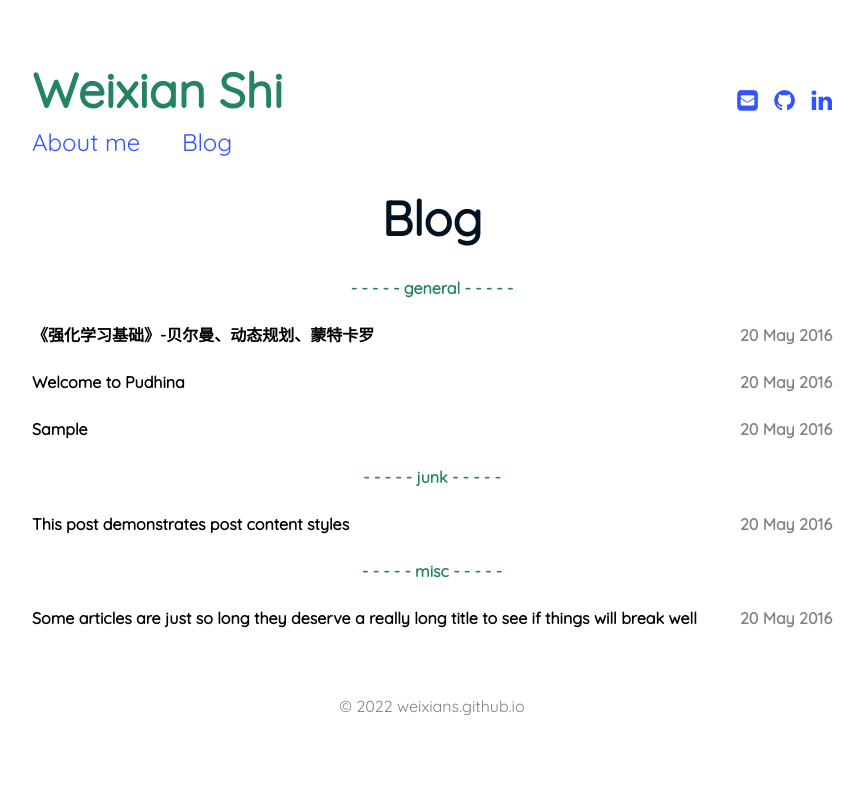
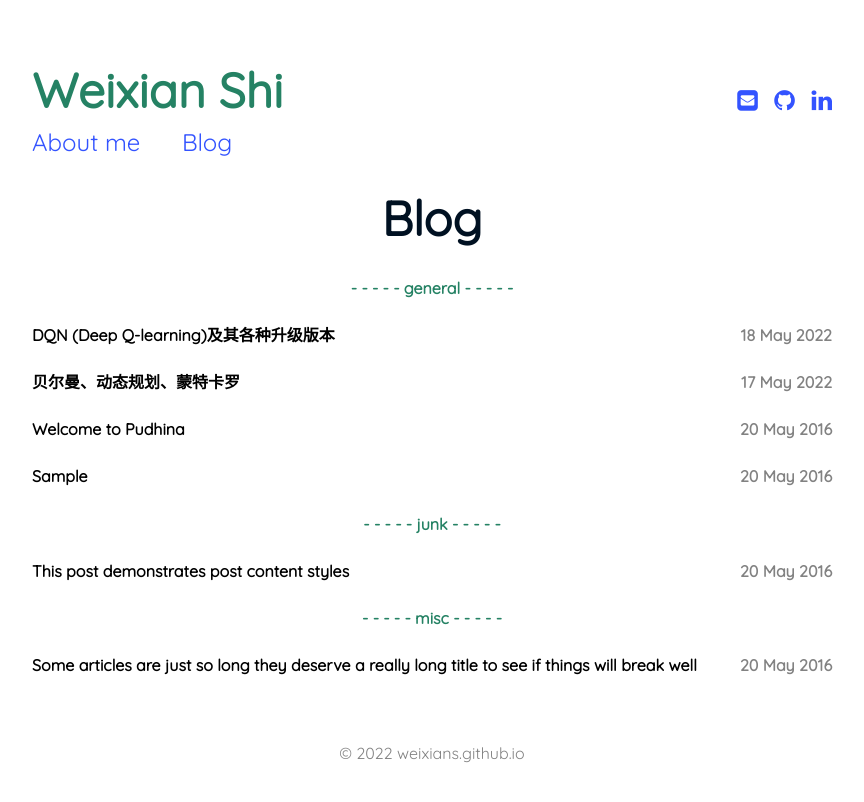
Before and after one commit to weixians/weixians.github.io, a Jekyll site: the page built from blog.html, in a window 1280 px wide. Shown: the top 802 px of the page, without its empty margins (208-1072 px from the left). Built offline with Jekyll 4.4.1, drawn with Linux system fonts in a browser that asks for light colours; some of the changed lines change nothing that is shown.

Commit message:
change content

```diff
--- /dev/null
+++ b/_posts/2022-05-17-rl3.md
@@ -0,0 +1,151 @@
+---
+layout: page
+title:  "DQN (Deep Q-learning)及其各种升级版本"
+subtitle: "《强化学习基础》"
+date:   2022-05-18 21:21:21 +0530
+categories: ["general"]
+---
+上一篇：[《强化学习基础》- 时序差分(TD)、SARSA、Q-learning](https://zhuanlan.zhihu.com/p/382224733 "《强化学习基础》- 时序差分(TD)、SARSA、Q-learning")
+
+# 价值函数的近似表示
+前面提到，无论是动态规划DP，蒙特卡罗方法MC，还是时序差分TD，使用的状态都是离散的有限个状态集合S。此时问题的规模比较小，比较容易求解。但是当状态集合很大甚至状态是连续时，就无法学习(比如Q-learning的Q表过大)
+
+解决办法：采用近似方法表示状态的价值函数。
+
+- 引入一个状态价值函数 $\hat{v}$, 这个函数由参数 $w$ 描述, 并接受状态 $s$ 作为输入，计算后得到状态 $s$ 的价值，即：$\hat{v}(s, w) \approx v_{\pi}(s)$;
+
+- 同样的，引入动作价值函数 $\hat{q}$：$\hat{q}(s, a, w) \approx q_{\pi}(s, a)$
+
+- 而 $\hat{v}$ 或者 $\hat{q}$ **可以是一个线性函数、决策树、KNN、傅里叶变换甚至是神经网络等等函数**
+
+- 如下图，近似过程可以分为三种情况：
+    1. 对于状态价值函数，神经网络的输入是状态s的特征向量, 输出是状态价值 $\hat{v}(s, w)$
+    2. 对于动作价值函数
+        1. 输入状态s的特征向量和动作a，输出对应的动作价值 $\hat{q}(s, a, w)$
+        2. 只输入状态s的特征向量，动作集合有多少个动作就有多少个输出 $\hat{q}\left(s, a_{i}, w\right)$
+
+![deep-qlearning1](https://raw.githubusercontent.com/weixians/image_bed/master/20210618/deep-qlearning1.5j43hr78wqg0.jpg =80%x)
+# Deep Q-learning (基于 NIPS 2013)
+又称DQN，算法思路来源于Q-learning，区别在于它的Q值不是直接通过状态s和动作来计算，而是通过神经网络计算近似计算
+
+重点：
+1. DQN的输入是我们的状态s对应的状态向量 $\phi(s)$, 输出是所有动作在该状态下的动作价值函数Q。Q网络可以是DNN，CNN或者RNN，没有具体的网络结构要求。
+2. DQN主要使用的技巧是经验回放（experience replay）, 即将每次和环境交互得到的奖励与状态更新情况都保存起来，用于后面目标Q值的更新。作用类似于Q-learning中的Q表
+3. 通过经验回放得到的目标Q值和通过Q网络计算的Q值是有误差的，可以通过梯度的反向传播来更新神经网络的参数w，当w收敛后，我们的就得到的近似的Q值计算方法，进而贪婪策略也就求出来了。
+
+算法流程：
+![dqn](https://raw.githubusercontent.com/weixians/image_bed/master/20210618/dqn.19hkjtf0idog.png)
+>Note: 实际应用中，为了算法较好的收敛，探索率$\varepsilon$需要随着迭代的进行而变小。
+
+缺点：Q网络有时候不一定能收敛！(由于循环依赖问题，下面马上解释)
+
+# DQN升级版本
+## Nature DQN
+从上面可知，DQN目标Q值的计算公式为：
+$$
+y_{j}=\left\{\begin{array}{ll}
+R_{j} &  is\_end_j \space is \space true \\
+R_{j}+\gamma \max _{a^{\prime}} Q\left(\phi\left(S_{j}^{\prime}\right), A_{j}^{\prime}, w\right) & else
+\end{array}\right.
+$$
+- 这里目标Q值的计算使用到了当前要训练的Q网络参数来计算 $Q\left(\phi\left(S_{j}^{\prime}\right), A_{j}^{\prime}, w\right)$;
+- 而实际上, 我们又希望通过 $y_{j}$ 来后续更新Q网络参数(减小损失函数值，上述算法步骤7)。
+- 这样两者循环依赖, 迭代起来两者的相关性就太强了。不利于算法的收敛。
+
+Nature DQN 思想：用两个Q网络来减少目标Q值计算和要更新Q网络参数之间的依赖关系。一个**当前Q网络 $Q$ 用来选择动作，更新模型参数**; 另一个**目标Q网络 $Q^{\prime}$ 用于计算目标Q值**。目标Q网络 $Q^{\prime}$ 的网络参数不需要迭代更新，而是每隔一段时间从当前Q网络 $Q$ 复制过来，即延时更新，这样可以减少目标Q值和当前的Q值相关性。公式变为：
+$$
+y_{j}=\left\{\begin{array}{ll}
+R_{j} &  is\_end_j \space is \space true \\
+R_{j}+\gamma \max _{a^{\prime}} Q^{\prime}\left(\phi\left(S_{j}^{\prime}\right), A_{j}^{\prime}, w\right) & else
+\end{array}\right.
+$$
+
+>Note: 两个网络的结构需要一致，才能复制网络参数。
+
+与DQN相比，除了这一点不同，其余均一致！
+
+算法流程：
+![naturedqn](https://raw.githubusercontent.com/weixians/image_bed/master/20210618/naturedqn.53oyg8sx4ws0.png)
+
+>Note: 计算 $y_j$ 时用的是目标网络 $Q^{\prime}$，而神经网络反向传播时用的是当前网络 $Q$。并每隔 $C$ 次迭代，将当前网络 $Q$ 的网络参数复制到目标网络 $Q^{\prime}$。
+
+## Double DQN (DDQN)
+无论是Q-learning, DQN, 还是Nature DQN，均采用<u>贪婪法</u>来计算目标样本的Q值。如：
+$$
+y_{j}=\left\{\begin{array}{ll}
+R_{j} & i s_{-} e n d_{j} \text { is true } \\
+R_{j}+\gamma \max _{a^{\prime}} Q^{\prime}\left(\phi\left(S_{j}^{\prime}\right), A_{j}^{\prime}, w^{\prime}\right) & i s_{-} e n d_{j} \text { is false }
+\end{array}\right.
+$$
+使用贪婪法(即max)虽然可以快速让Q值向可能的优化目标靠拢，但是很容易过犹不及，导致过度估计(Over Estimation)，即最终得到的算法模型有很大的偏差(bias)
+
+DDQN思想：与Nature DQN一样，拥有两个结构一样的Q网络，然后在其基础上，通过解耦目标Q值动作的选择和目标Q值的计算这两步，来消除过度估计的问题。对比如下：
+- Nature DQN中，对于非终止状态的Q值计算：$y_{j}=R_{j}+\gamma \max _{a^{\prime}} Q^{\prime}\left(\phi\left(S_{j}^{\prime}\right), A_{j}^{\prime}, w^{\prime}\right)$
+
+- 而在DDQN中，对于非终止状态的Q值的计算公式为：$y_{j}=R_{j}+\gamma Q^{\prime}\left(\phi\left(S_{j}^{\prime}\right), \arg \max _{a^{\prime}} Q\left(\phi\left(S_{j}^{\prime}\right), a, w\right), w^{\prime}\right)$
+
+    - 首先**不再是直接在目标Q网络里面找各个动作中最大Q值，而是先在当前Q网络中先找出最大Q值对应的动作**，即：$a^{\max }\left(S_{j}^{\prime}, w\right)=\arg \max _{a^{\prime}} Q\left(\phi\left(S_{j}^{\prime}\right), a, w\right)$
+
+    - 然后利用这个选择出来的动作 $a^{\max }\left(S_{j}^{\prime}, w\right)$ 在目标网络里面去计算目标Q值。即：
+      $$
+      y_{j}=R_{j}+\gamma Q^{\prime}\left(\phi\left(S_{j}^{\prime}\right), a^{\max }\left(S_{j}^{\prime}, w\right), w^{\prime}\right)
+      $$
+
+>Note: 除了这一点与Nature DQN 不同外，其他均一致。
+
+## Prioritized Replay DQN
+之前的DQN，如: Nature DQN, DDQN 等在做经验回放时，样本的采样都是同等概率。仅仅只保存和环境交互得到的样本状态，动作，奖励等数据，没有优先级。
+
+但是在经验回放池里面的不同的样本由于TD误差的不同，对我们反向传播的作用是不一样的。
+- 在Q网络中，TD误差就是目标Q网络计算的目标Q值和当前Q网络计算的Q值之间的差距。
+- TD误差越大，那么对我们反向传播的作用越大。
+- 而TD误差小的样本，由于TD误差小，对反向梯度的计算影响不大。
+
+Prioritized Replay DQN 思想：如果TD误差的绝对值|δ(t)|较大的样本更容易被采样，则我们的算法会比较容易收敛。于是可以基于DDQN, 根据每个样本的TD误差绝对值 $|\delta(t)|$，给定该样本的优先级正比于 $|\delta(t)|$，将这个优先级的值存入经验回放池。
+
+经验池设计：由于引入优先级，为了保证高优先级的样本能够更容易被采样，同时低优先级的样本也要有可能被采样，不能直接采用贪婪法来采样，这里我们引入SumTree。
+
+># SumTree
+>一种二叉树类型的数据结构，所有叶子节点存储优先级 $p_i$ ，所有父节点为子节点之和，所以这棵树的根节点即为所有叶子节点的和。除此之外，所有的样本数据均保存在叶子节点，内部节点没有样本数据。
+>## sum-tree 的前世今生
+>[英文原文](https://www.fcodelabs.com/2019/03/18/Sum-Tree-Introduction/#:~:text=Sum%20Tree%20is%20a%20binary,the%20values%20of%20its%20children.)。
+>
+>在没有优先级时，我们可以直接使用random函数采样。
+>
+>当有优先级时，首先我们划分出几个不同的优先级，比如8个，如下图。
+>1. 最简单的采样方法：
+    >    - 比如说总概率为68，分为8个区域，每个区域都具有一定的概率数(代表优先级高低)，图中[0,17]的优先级为17(不应该是18，后面的也是，都应该减1，加起来才是68图上有误)，[18-30]的优先级为12等等。
+>    - 采样时首先在[0,67]中随机抽取一个数，然后查询该数落在哪个区域，然后再在该区域随机采样一个样本。这样我们发现对于优先级高的区域，被采样到的概率也会更高。
+       ![sumtree1](https://raw.githubusercontent.com/weixians/image_bed/master/20210618/sumtree1.5s48nqgkdls0.png =70%x)
+>    - 同时，我们可以知道，这样的方式并不需要对优先级进行事先排序，如下图，这样也是一样的。
+       ![sumtree2](https://raw.githubusercontent.com/weixians/image_bed/master/20210618/sumtree2.3muqb80g1c40.png =70%x)
+>2. **sum-tree**
+    >    - 上述方式虽然可行，但是它的查询时间复杂度为$O(n)$, 如果区域很多的话，会耗费不少时间。于是推出了复杂度为$0(logn)$的Sum Tree.
+>    - 如下图，所有的样本数据均保存在叶子节点，同时叶子节点还保存了他们的优先级大小，而内部节点只保存子节点的优先级和。例如，当我们在0-67中随机数采样到了24，此时24小于26，于是往左子树查找，24大于22，于是24落在26的右子树，而26-24=2,2大于1小于3，而是最终落在了从左往右第4个叶节点；然后我们再在该叶节点采样出一个数据样本即可！
+       >![sumtree4](https://raw.githubusercontent.com/weixians/image_bed/master/20210618/sumtree4.7dp085el8tc0.png =70%x)
+
+以上讲到的优先级问题是与DDQN第一个不同点。
+
+第二个不同点：
+- 之前的损失函数为 $\frac{1}{m} \sum_{j=1}^{m}\left(y_{j}-Q\left(\phi\left(S_{j}\right), A_{j}, w\right)\right)^{2}$。
+- 而现在改为 $\frac{1}{m} \sum_{j=1}^{m} w_{j}\left(y_{j}-Q\left(\phi\left(S_{j}\right), A_{j}, w\right)\right)^{2}$。其中 $w_{j}$ 是第j个样本的优先级权重, 由TD误差 $|\delta(t)|$ 归一化得到。
+
+第三个不同点：当我们对Q网络参数进行了梯度更新后，需要重新计算TD误差，并将TD误差更新到SunTree上面。
+
+其余均与DDQN一致。
+
+算法流程：[原地址](https://www.cnblogs.com/pinard/p/9797695.html)
+![来源https://www.cnblogs.com/pinard/p/9797695.html](https://raw.githubusercontent.com/weixians/image_bed/master/20210618/微信截图_20210620205512.683rgdrrmh40.png)
+
+## Dueling DQN
+DDQN中，通过优化目标Q值的计算来优化算法，在Prioritized Replay DQN中，通过优化经验回放池按权重采样来进一步优化算法。而在Dueling DQN中，我们尝试通过**优化神经网络的结构**来优化算法。
+
+如何优化网络结构呢?
+
+Dueling DQN考虑将Q网络分成两部分，第一部分是仅仅与状态 $S$ 有关, 与具体要采用的动作 $A$ 无关, 这部分我们叫做价值函数部分, 记做 $V(S, w, \alpha)$,第二部分同时与状态状态 $S$ 和动作 $A$ 有关, 这部分叫做优劫函数(Advantage Function)部分,记为 $A(S, A, w, \beta)$,那么最終我们的 价值函数可以重新表示为:
+$$
+Q(S, A, w, \alpha, \beta)=V(S, w, \alpha)+A(S, A, w, \beta)
+$$
+
+如下图所示，左边为DDQN等其他DQN网络结构，右边为Dueling DQN, 可以看到，最终Q网络的输出由价格函数网络的输出和优势函数网络的输出线性组合得到。其他流程均一致
+![dueling_dqn1](https://raw.githubusercontent.com/weixians/image_bed/master/20210618/dueling_dqn1.6riyedfcxpo0.png)
--- a/_posts/2022-07-17-rl1.md
+++ b/_posts/2022-05-18-rl1.md
@@ -1,8 +1,8 @@
 ---
 layout: page
-title:  "《强化学习基础》-贝尔曼、动态规划、蒙特卡罗"
-subtitle: "贝尔曼、动态规划、蒙特卡罗"
-date:   2016-05-20 21:21:21 +0530
+title:  "贝尔曼、动态规划、蒙特卡罗"
+subtitle: "《强化学习基础》"
+date:   2022-05-17 21:21:21 +0530
 categories: ["general"]
 ---
 # 强化学习 (Reinforcement Learning)
```
